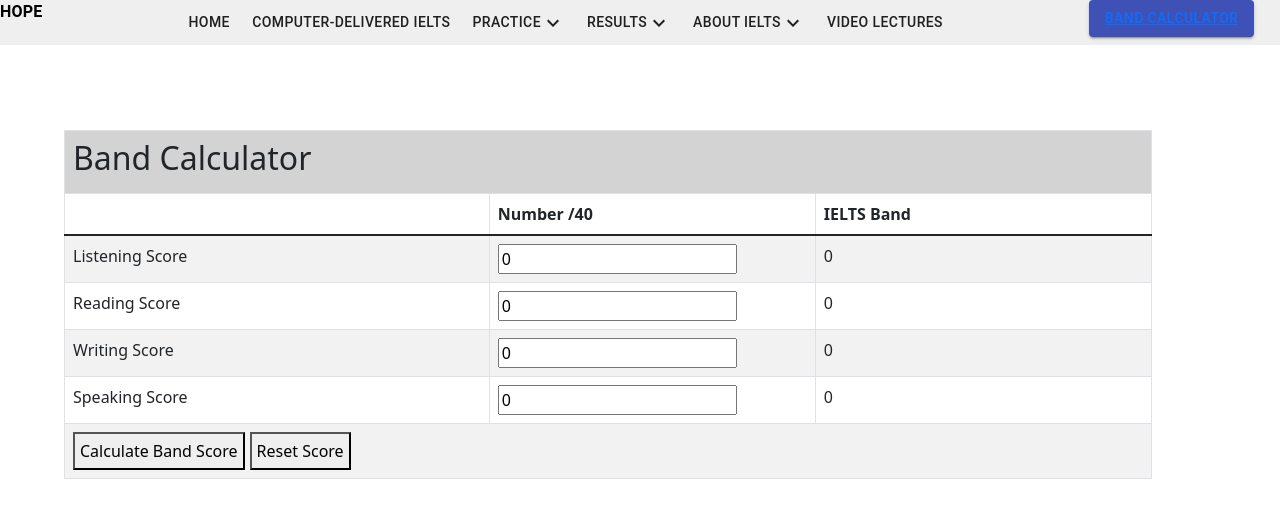
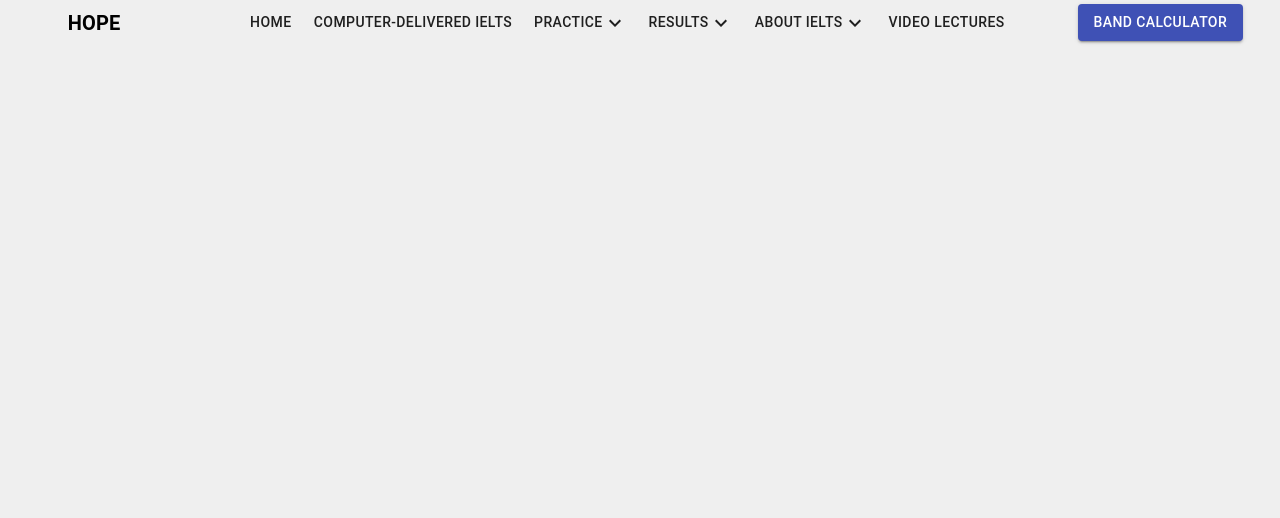
Before and after one commit to Mr-07/HOPE-Hub_Of_Professional_Educators, a React app: page /#/band-calculator in a window 1280 px wide. Shown: the top 518 px of the page. Built offline with nearby package versions, Linux system fonts and the light colour scheme.

Commit message:
Revert "adding band calculator"
This reverts commit 0ee6ba6f23448ab2baf22bb0cc0ce875f9f176c2.

```diff
--- a/src/common/utilities.jsx
+++ b/src/common/utilities.jsx
@@ -22,12 +22,3 @@ export function getHopeInfo() {
         { review: "This is the center of great knowledge and will provide you learning at low cost than others." }
     ];
 }
-
-export function getScoresInBandObj() {
-    return {
-        listeningScoreInBand: 0,
-        readingScoreInBand: 0,
-        writingScoreInBand: 0,
-        speakingScoreInBand: 0
-    };
-}
--- a/src/components/BandCalculator/BandCalculator.jsx
+++ b/src/components/BandCalculator/BandCalculator.jsx
@@ -1,153 +1,9 @@
-import React, { useState } from 'react';
-import Table from 'react-bootstrap/Table';
-import { getScoresInBandObj } from 'common/utilities.jsx';
+import React from 'react';
 
 export default function BandCalculator() {
-    const [listeningScore, setListeningScore] = useState(0);
-    const [readingScore, setReadingScore] = useState(0);
-    const [speakingScore, setSpeakingScore] = useState(0);
-    const [writingScore, setWritingScore] = useState(0);
-    const [scoreObj, setScoreObj] = useState(getScoresInBandObj());
+    return (
+        <div>
 
-    const calBand = (score, scoreType) => {
-        isValid(score, scoreType);
-        const ref = parseFloat((score / 4.4).toString()).toFixed(2);
-        return (((ref * 100) % 100) > 75 ? Math.ceil(ref) : Math.floor(ref));
-    };
-
-    const calculateBand = () => {
-        const obj = {};
-        const keys = Object.keys(scoreObj);
-
-        for (let i = 0; i < keys.length; i++) {
-
-            const scoreType = (keys[i]).replace('InBand', '');
-            const score = (() => {
-                switch (scoreType) {
-                    case 'listeningScore':
-                        return calBand(listeningScore, scoreType);
-                    case 'readingScore':
-                        return calBand(readingScore, scoreType);
-                    case 'speakingScore':
-                        return calBand(speakingScore, scoreType);
-                    default:
-                        return calBand(writingScore, scoreType);
-                }
-            })();
-            if (!score) {
-                alert('Invalid Score Entered for ' + scoreType);
-                return;
-            }
-            obj[keys[i]] = score;
-        }
-        setScoreObj(obj);
-    };
-
-    const isValid = (score, scoreType) => {
-        if (!(score >= 0 && score <= 40)) {
-            document.getElementById(scoreType).classList.add('error');
-            return false;
-        } else {
-            document.getElementById(scoreType).classList.remove('error');
-            return true;
-        }
-    };
-
-    const resetScore = () => {
-        setListeningScore(0);
-        setReadingScore(0);
-        setSpeakingScore(0);
-        setWritingScore(0);
-        setScoreObj(getScoresInBandObj());
-    };
-
-    return (
-        <div style={{position: 'relative', width: '85%', top: '130px', left: '5%'}}>
-            <Table striped bordered hover>
-                <thead>
-                    <tr>
-                        <th colSpan='3' style={{backgroundColor: 'lightgray'}}><h2>Band Calculator</h2></th>
-                    </tr>
-                    <tr>
-                        <th></th>
-                        <th style={{width: '30%'}}>Number /40</th>
-                        <th>IELTS Band</th>
-                    </tr>
-                </thead>
-                <tbody>
-                    <tr>
-                        <td>Listening Score</td>
-                        <td>
-                            <input
-                                id='listeningScore'
-                                type='number'
-                                value={listeningScore}
-                                onChange={(e) => {
-                                    setListeningScore(e.target.value);
-                                }}
-                                onBlur={(e) => { isValid(e.target.value, 'listeningScore'); }}
-                                />
-                        </td>
-                        <td>{ scoreObj['listeningScoreInBand'] }</td>
-                    </tr>
-                    <tr>
-                        <td>Reading Score</td>
-                        <td>
-                            <input
-                                id='readingScore'
-                                type='number'
-                                value={readingScore}
-                                onChange={(e) => {
-                                    setReadingScore(e.target.value)
-                                }}
-                                onBlur={(e) => { isValid(e.target.value, 'readingScore'); }}
-                                />
-                        </td>
-                        <td>{ scoreObj['readingScoreInBand'] }</td>
-                    </tr>
-                    <tr>
-                        <td>Writing Score</td>
-                        <td>
-                            <input
-                                id='writingScore'
-                                type='number'
-                                value={writingScore}
-                                onChange={(e) => {
-                                    setWritingScore(e.target.value)
-                                }}
-                                onBlur={(e) => { isValid(e.target.value, 'writingScore'); }}
-                                />
-                        </td>
-                        <td>{ scoreObj['writingScoreInBand'] }</td>
-                    </tr>
-                    <tr>
-                        <td>Speaking Score</td>
-                        <td>
-                            <input
-                                id='speakingScore'
-                                type='number'
-                                value={speakingScore}
-                                onChange={(e) => {
-                                    setSpeakingScore(e.target.value)
-                                }}
-                                onBlur={(e) => { isValid(e.target.value, 'speakingScore'); }}
-                                />
-                        </td>
-                        <td>{ scoreObj['speakingScoreInBand'] }</td>
-                    </tr>
-                    <tr>
-                        <td colSpan="3">
-                            <button onClick={calculateBand} style={{padding: '5px', marginRight: '5px'}}>
-                                Calculate Band Score
-                            </button>
-
-                            <button onClick={resetScore} style={{padding: '5px'}}>
-                                Reset Score
-                            </button>
-                        </td>
-                    </tr>
-                </tbody>
-            </Table>
         </div>
     )
 }
--- a/src/components/Header/Navbar.jsx
+++ b/src/components/Header/Navbar.jsx
@@ -1,3 +1,4 @@
+import "../../styles/style.scss";
 import Box from "@mui/material/Box";
 import React from "react";
 import Button from '@mui/material/Button';
--- a/src/components/Header/NavbarTabs.jsx
+++ b/src/components/Header/NavbarTabs.jsx
@@ -3,6 +3,7 @@ import { Button } from "@material-ui/core";
 import { getTabs } from 'common/utilities.jsx';
 import KeyboardArrowDownIcon from '@mui/icons-material/KeyboardArrowDown';
 import { Link } from "react-router-dom";
+import '../../styles/style.scss';
 
 const NavbarTabs = () => {
 	const tabsData = getTabs();
--- a/src/styles/style.scss
+++ b/src/styles/style.scss
@@ -151,7 +151,3 @@ img {
     text-decoration: none;
     color: white;
 }
-
-.error {
-    border: 1px solid red;
-}
```
Also changed, not shown: 1 other file (tests, documents, lock files or other folders).
